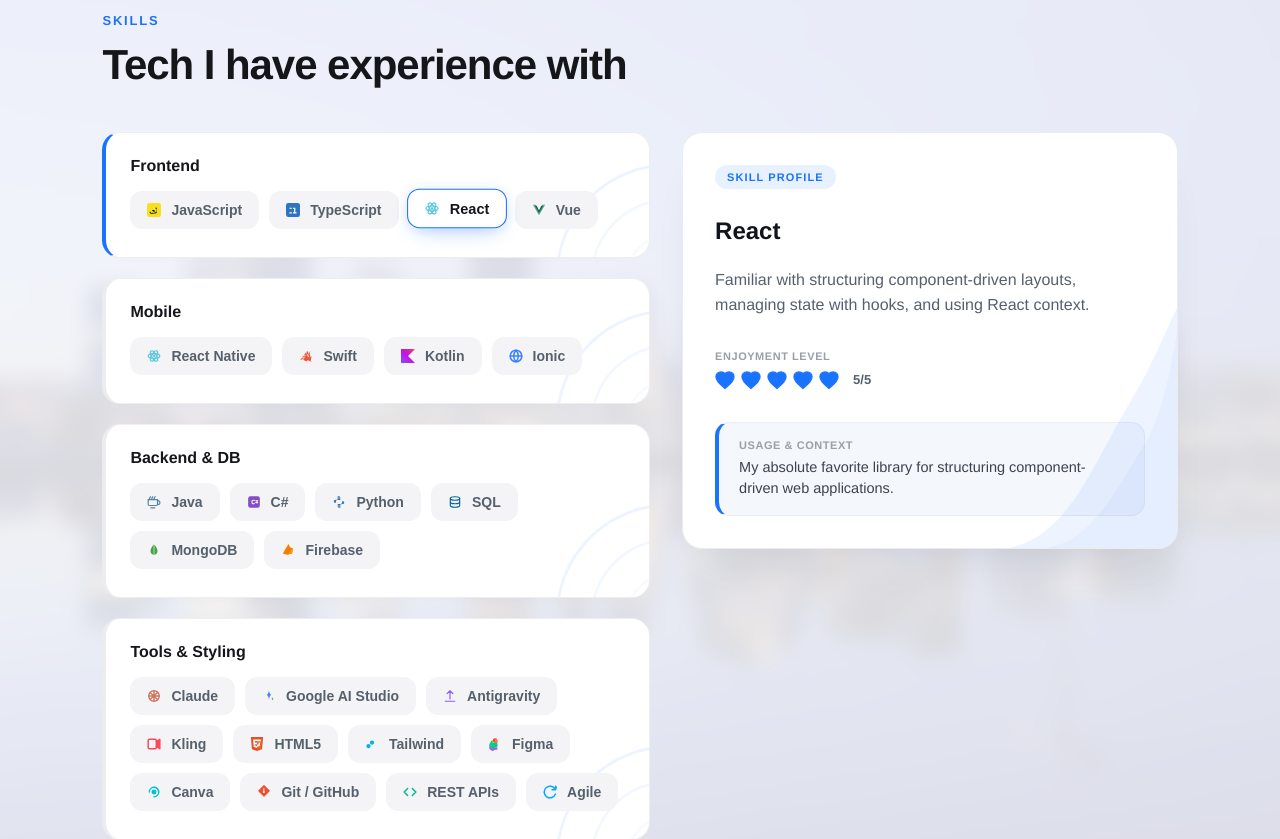
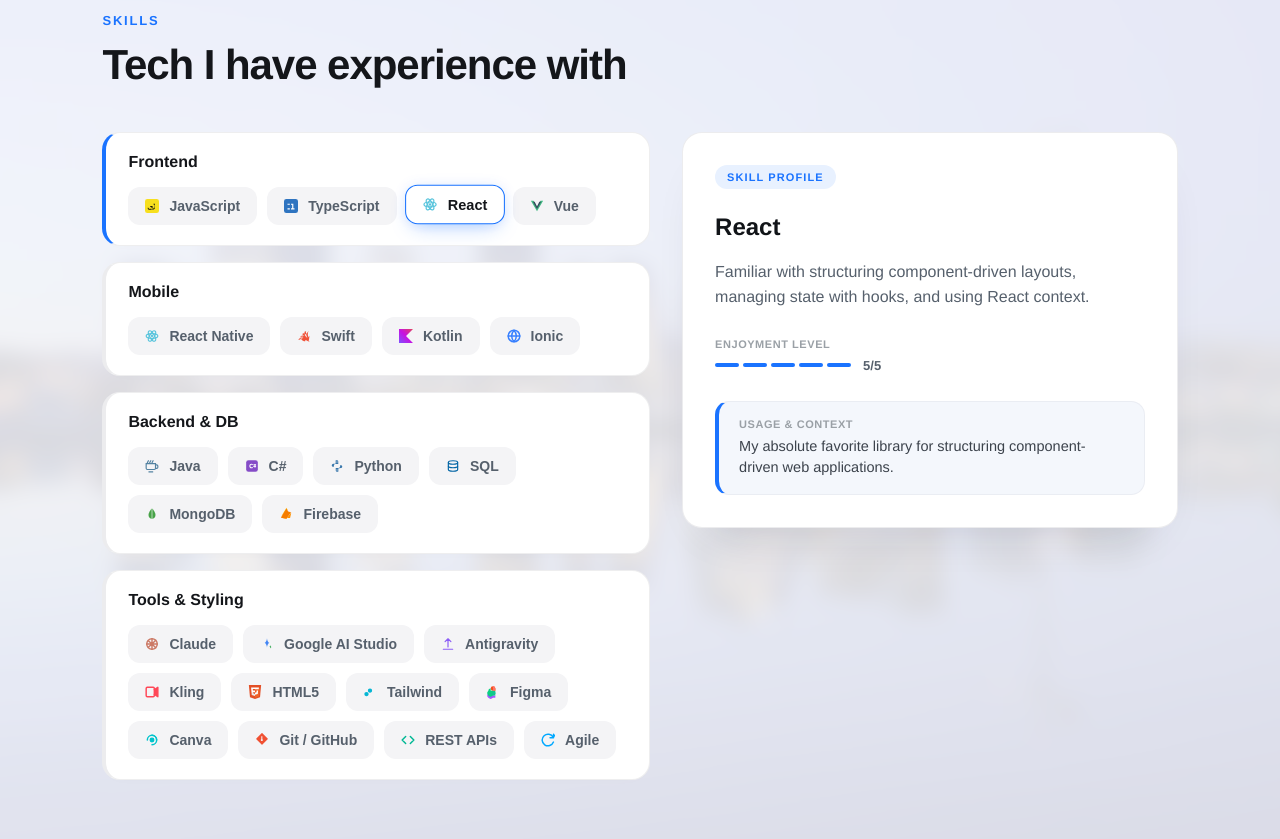
Before and after one commit to gomilo2000/gomilo2000.github.io, a React (Vite) app: page / in a window 1280 px wide. Shown: the part 2900-3739 px from the top of the page. Built offline with nearby package versions, Linux system fonts and the light colour scheme; the HTML template or start-up script is replaced by a standard one.

Commit message:
skills section update

```diff
--- a/src/components/Skills.tsx
+++ b/src/components/Skills.tsx
@@ -643,7 +643,7 @@ export default function Skills({ language }: SkillsProps) {
         <div className="skills-layout" style={{ display: 'grid', gridTemplateColumns: '1.05fr .95fr', gap: 32, alignItems: 'start' }}>
 
           {/* Left column: categories grid */}
-          <div style={{ display: 'flex', flexDirection: 'column', gap: 20, minWidth: 0 }}>
+          <div style={{ display: 'flex', flexDirection: 'column', gap: 16, minWidth: 0 }}>
             {/* Mobile Category Tabs */}
             <div className="skills-mobile-tabs">
               {categories.map((cat) => {
@@ -682,7 +682,7 @@ export default function Skills({ language }: SkillsProps) {
                     border: '1px solid rgba(15,20,40,.07)',
                     borderLeft: `4px solid ${isCategoryActive ? 'var(--accent, #1a73ff)' : 'rgba(15,20,40,.08)'}`,
                     borderRadius: 18,
-                    padding: '24px 24px 28px',
+                    padding: '20px 22px',
                     background: '#fff',
                     boxShadow: '0 4px 14px -10px rgba(0,0,0,0.05)',
                     position: 'relative',
@@ -690,47 +690,6 @@ export default function Skills({ language }: SkillsProps) {
                     transition: 'border-left-color 0.3s ease',
                   }}
                 >
-                  {/* Dynamic SVG Tech Arcs matching active color (Concentric Rings style) */}
-                  <svg
-                    style={{
-                      position: 'absolute',
-                      bottom: -20,
-                      right: -20,
-                      width: 140,
-                      height: 140,
-                      zIndex: 0,
-                      pointerEvents: 'none',
-                    }}
-                    viewBox="0 0 100 100"
-                    fill="none"
-                    xmlns="http://www.w3.org/2000/svg"
-                  >
-                    <circle
-                      cx="100"
-                      cy="100"
-                      r="80"
-                      stroke="var(--accent, #1a73ff)"
-                      strokeWidth="2"
-                      style={{ opacity: 0.08, transition: 'stroke 0.4s ease' }}
-                    />
-                    <circle
-                      cx="100"
-                      cy="100"
-                      r="55"
-                      stroke="var(--accent, #1a73ff)"
-                      strokeWidth="2"
-                      style={{ opacity: 0.05, transition: 'stroke 0.4s ease' }}
-                    />
-                    <circle
-                      cx="100"
-                      cy="100"
-                      r="30"
-                      stroke="var(--accent, #1a73ff)"
-                      strokeWidth="2"
-                      style={{ opacity: 0.03, transition: 'stroke 0.4s ease' }}
-                    />
-                  </svg>
-
                   <h3 style={{ margin: '0 0 16px', fontSize: 16, fontWeight: 700, color: '#14161a', position: 'relative', zIndex: 1 }}>{cat.title}</h3>
                   <div style={{ display: 'flex', gap: 10, flexWrap: 'wrap', position: 'relative', zIndex: 1 }}>
                     {cat.items.map((item) => {
@@ -766,35 +725,8 @@ export default function Skills({ language }: SkillsProps) {
               overflow: 'hidden',
             }}
           >
-            {/* Dynamic SVG Wave Background matching active color */}
-            <svg
-              style={{
-                position: 'absolute',
-                bottom: 0,
-                right: 0,
-                width: 240,
-                height: 240,
-                zIndex: 0,
-                pointerEvents: 'none',
-              }}
-              viewBox="0 0 200 200"
-              fill="none"
-              xmlns="http://www.w3.org/2000/svg"
-            >
-              <path
-                d="M 60,200 C 110,190 130,130 160,80 C 180,47 190,20 200,0 L 200,200 Z"
-                fill="var(--accent, #1a73ff)"
-                style={{ opacity: 0.08, transition: 'fill 0.4s ease' }}
-              />
-              <path
-                d="M 90,200 C 130,195 150,150 175,110 C 190,80 195,50 200,20 L 200,200 Z"
-                fill="var(--accent, #1a73ff)"
-                style={{ opacity: 0.04, transition: 'fill 0.4s ease' }}
-              />
-            </svg>
-
             {/* Key prop triggers re-mount on change, re-running the entry animation */}
-            <div key={activeDetail.title} className="skills-sidebar-fade" style={{ position: 'relative', zIndex: 1, display: 'flex', flexDirection: 'column', gap: 20 }}>
+            <div key={activeDetail.title} className="skills-sidebar-fade" style={{ position: 'relative', zIndex: 1, display: 'flex', flexDirection: 'column', gap: 16 }}>
               <span
                 style={{
                   display: 'inline-flex',
@@ -828,23 +760,21 @@ export default function Skills({ language }: SkillsProps) {
                 <span style={{ fontSize: 11, fontWeight: 700, letterSpacing: '.05em', textTransform: 'uppercase', color: '#9aa0a6' }}>
                   {language === 'en' ? 'Enjoyment Level' : 'Trivsel & Interesse'}
                 </span>
-                <div style={{ display: 'flex', alignItems: 'center', gap: 6 }}>
+                <div style={{ display: 'flex', alignItems: 'center', gap: 4 }}>
                   {Array.from({ length: 5 }).map((_, idx) => {
                     const rating = baseDetail.rating || 5
                     const active = idx < rating
                     return (
-                      <svg
+                      <div
                         key={idx}
-                        width="20"
-                        height="20"
-                        viewBox="0 0 24 24"
-                        fill={active ? 'var(--accent, #1a73ff)' : 'rgba(15,20,40,.08)'}
-                        stroke={active ? 'var(--accent, #1a73ff)' : 'rgba(15,20,40,.12)'}
-                        strokeWidth="1.5"
-                        style={{ transition: 'all 0.3s ease', transform: active ? 'scale(1.08)' : 'scale(1)' }}
-                      >
-                        <path d="M12 21.35l-1.45-1.32C5.4 15.36 2 12.28 2 8.5 2 5.42 4.42 3 7.5 3c1.74 0 3.41.81 4.5 2.09C13.09 3.81 14.76 3 16.5 3 19.58 3 22 5.42 22 8.5c0 3.78-3.4 6.86-8.55 11.54L12 21.35z" />
-                      </svg>
+                        style={{
+                          width: 24,
+                          height: 4,
+                          borderRadius: 2,
+                          background: active ? 'var(--accent, #1a73ff)' : 'rgba(15,20,40,.08)',
+                          transition: 'background 0.3s ease',
+                        }}
+                      />
                     )
                   })}
                   <span style={{ fontSize: 13, color: '#56606c', fontWeight: 600, marginLeft: 8 }}>
```
